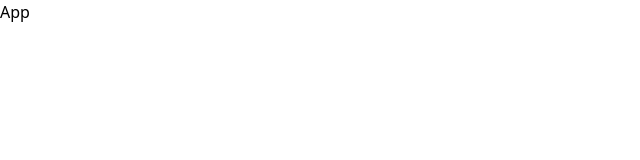
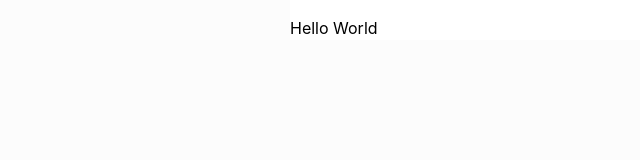
Before and after one commit to Imoyemi-1/moneytracker-app, a React (Vite) app: page / in a window 1280 px wide. Shown: the top 160 px of the page, without its empty margins (0-640 px from the left). Built offline with nearby package versions, Linux system fonts and the light colour scheme.

Commit message:
feat: setup screen container

```diff
--- a/index.html
+++ b/index.html
@@ -6,7 +6,7 @@
     <meta name="viewport" content="width=device-width, initial-scale=1.0" />
     <title>Money Tracker</title>
   </head>
-  <body>
+  <body class="bg-White-bg font-bdy">
     <div id="root"></div>
     <script type="module" src="/src/main.jsx"></script>
   </body>
--- a/src/App.jsx
+++ b/src/App.jsx
@@ -1,5 +1,7 @@
 const App = () => {
-  return <div>App</div>;
+  return (
+    <div className='pt-4 bg-white max-w-[700px] m-auto h-full'>Hello World</div>
+  );
 };
 
 export default App;
--- a/src/index.css
+++ b/src/index.css
@@ -1 +1,10 @@
 @import 'tailwindcss';
+@import url(https://fonts.googleapis.com/css?family=Roboto+Mono:100,200,300,regular,500,600,700,100italic,200italic,300italic,italic,500italic,600italic,700italic);
+
+@theme {
+  --font-mono: 'Roboto Mono', monospace;
+  --color-White-bg: rgba(0, 0, 0, 0.01);
+  --font-bdy: -apple-system, BlinkMacSystemFont, Segoe UI, Helvetica, Arial,
+    sans-serif, Apple Color Emoji, Segoe UI Emoji, Segoe UI Symbol, Roboto,
+    Helvetica Neue;
+}
```
